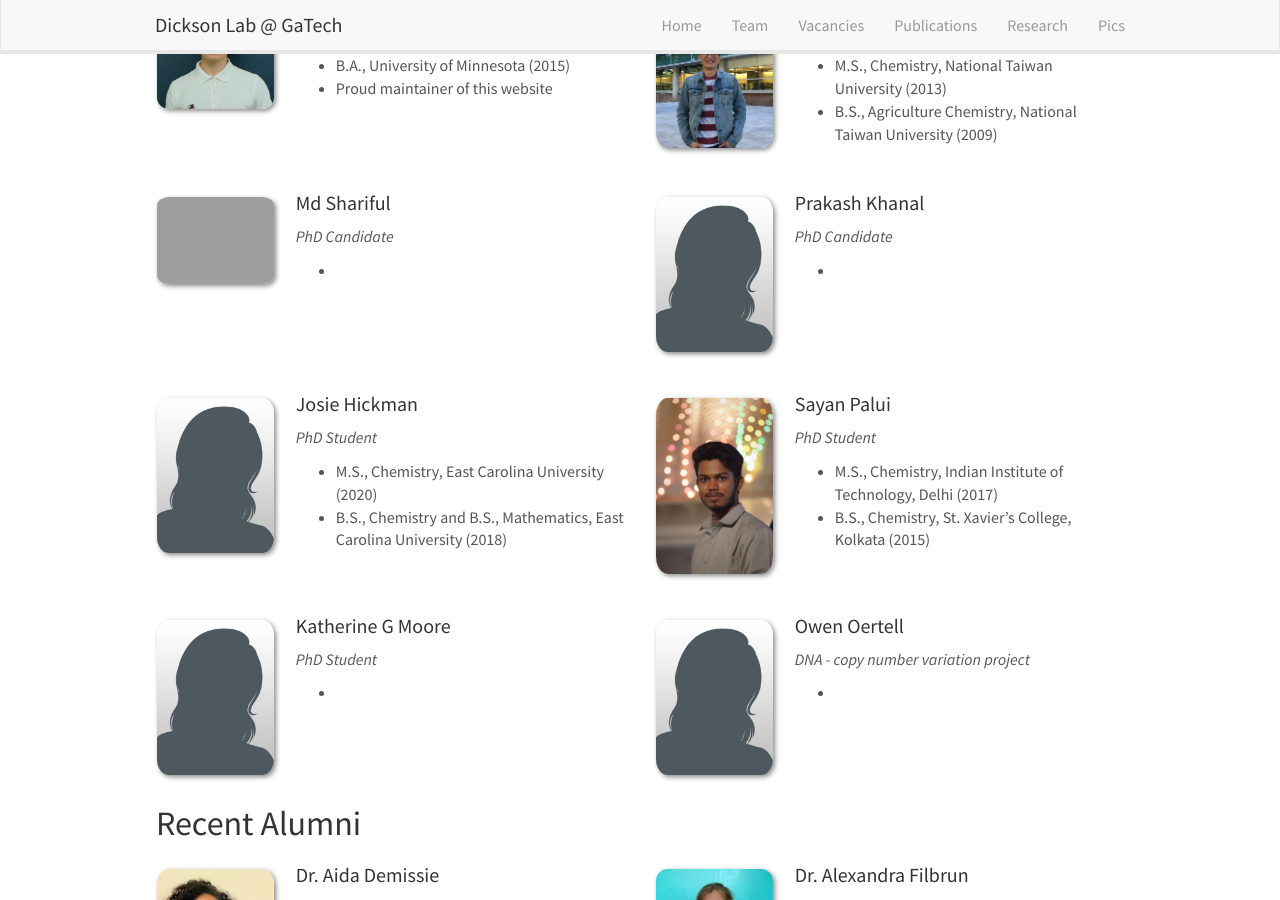
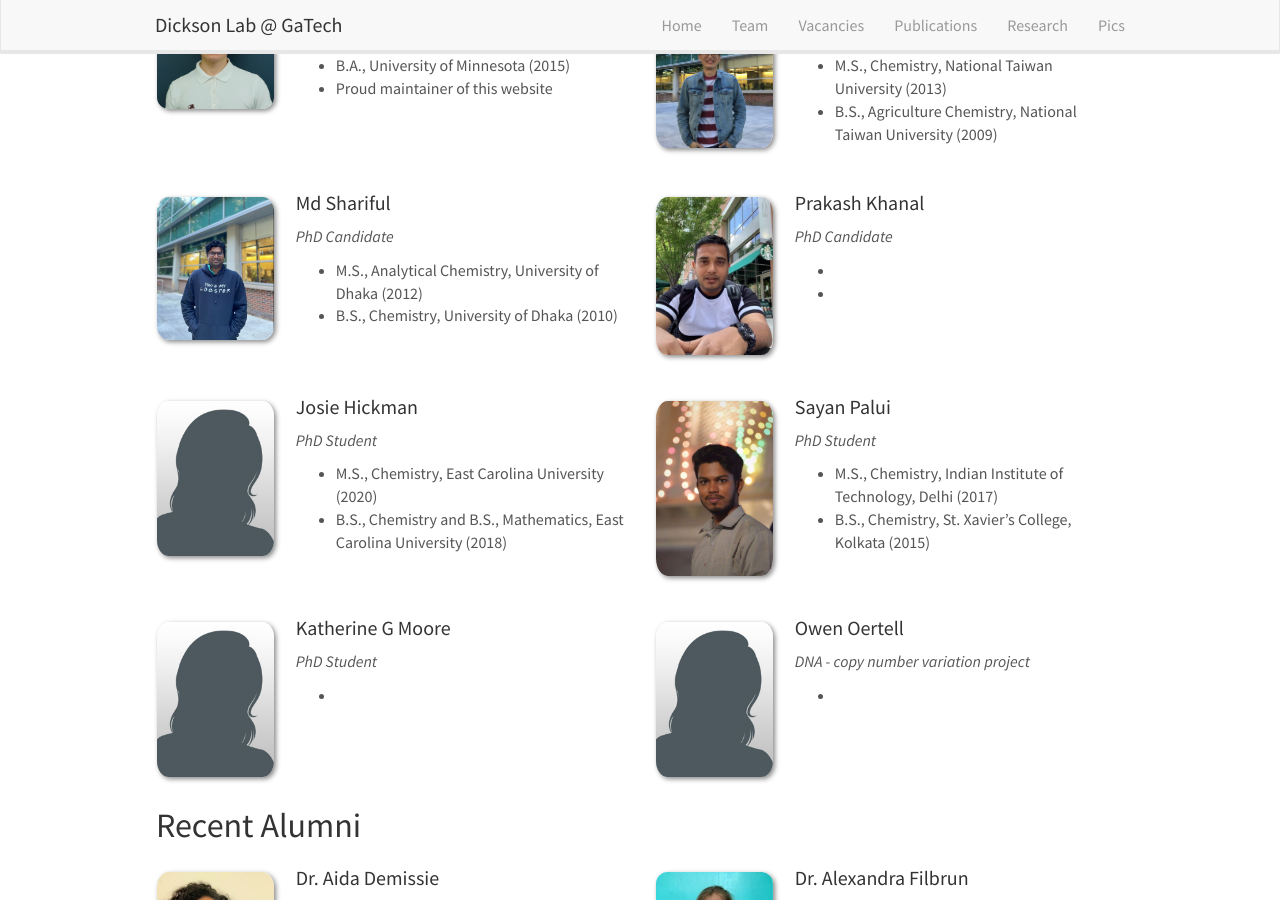
Before and after one commit to DicksonLabPage/GroupPage, a Jekyll site: the page built from _pages/team.md, in a window 1280 px wide and 900 px high, scrolled down 452 px. Built offline with Jekyll 4.4.1, drawn with Linux system fonts in a browser that asks for light colours; nearby versions of some CDN libraries.

Commit message:
update more phoos

```diff
--- a/_data/team_members.yml
+++ b/_data/team_members.yml
@@ -37,19 +37,19 @@
   education3:
 
 - name: Md Shariful
-  photo: md.jpg
+  photo: md.png
   info: PhD Candidate
   email: mislam62@gatech.edu
-  number_educ: 1
-  education1:
-  education2:
-  education3:
+  number_educ: 2
+  education1: M.S., Analytical Chemistry, University of Dhaka (2012)
+  education2: B.S., Chemistry, University of Dhaka (2010)
+
 
 - name: Prakash Khanal
-  photo: blankpic.jpg
+  photo: prakash.png
   info: PhD Candidate
   email: pkhanal3@gatech.edu>
-  number_educ: 1
+  number_educ: 2
   education1:
   education2:
   education3:
```
Also changed, not shown: images/teampic/md.png (added), images/teampic/prakash.png (added), 1 other file.
